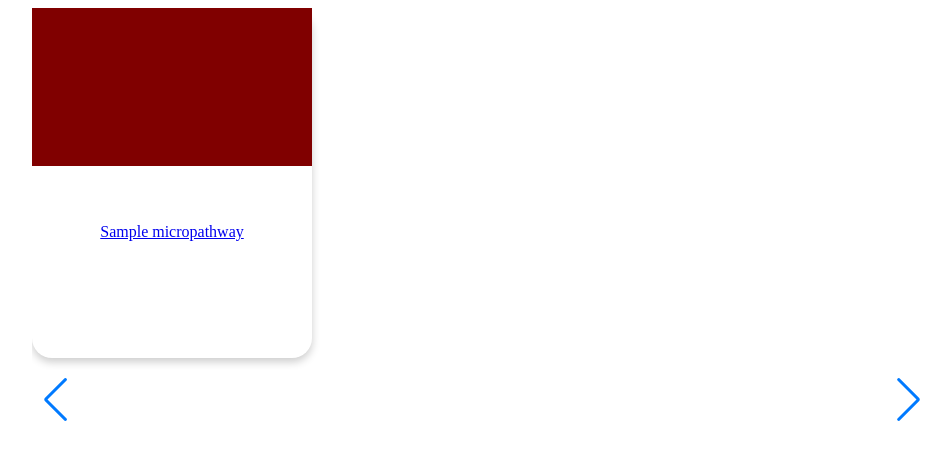
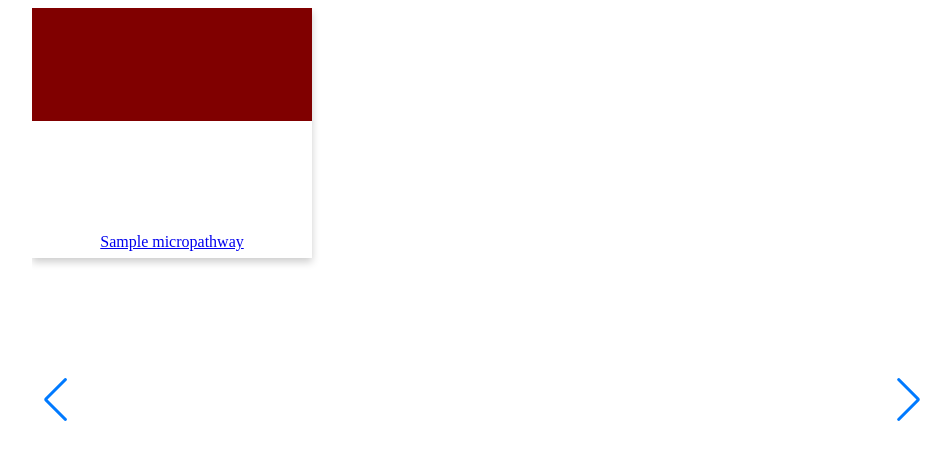
Before and after one commit to JamesMacklean/Sparta-Pages, a Django app: template sparta_pages/templates/sparta_main_micropathview.html in a window 1280 px wide. Shown: the top 460 px of the page, without its empty margins (158-1109 px from the left). Run offline with Django 3.2, Linux system fonts and the light colour scheme; the template is opened without the code that fills it: most values are stand-ins (such as "Sample title", 1, 10 or a date in 2020).

Commit message:
added padding

```diff
--- a/sparta_pages/templates/sparta_main_micropathview.html
+++ b/sparta_pages/templates/sparta_main_micropathview.html
@@ -19,8 +19,7 @@
     .swiper-card{
         position: relative;
         background: #fff;
-        border-radius: 20px;
-        height: 350px;
+        height: 250px;
         /* Add shadows to create the "card" effect */
         box-shadow: 0 4px 8px 0 rgba(0,0,0,0.2);
         transition: 0.3s;
@@ -49,6 +48,7 @@
         flex-direction: column;
         align-items: center;
         margin-top: 5px;
+        padding: 10px;
     }
 
 </style>
```
